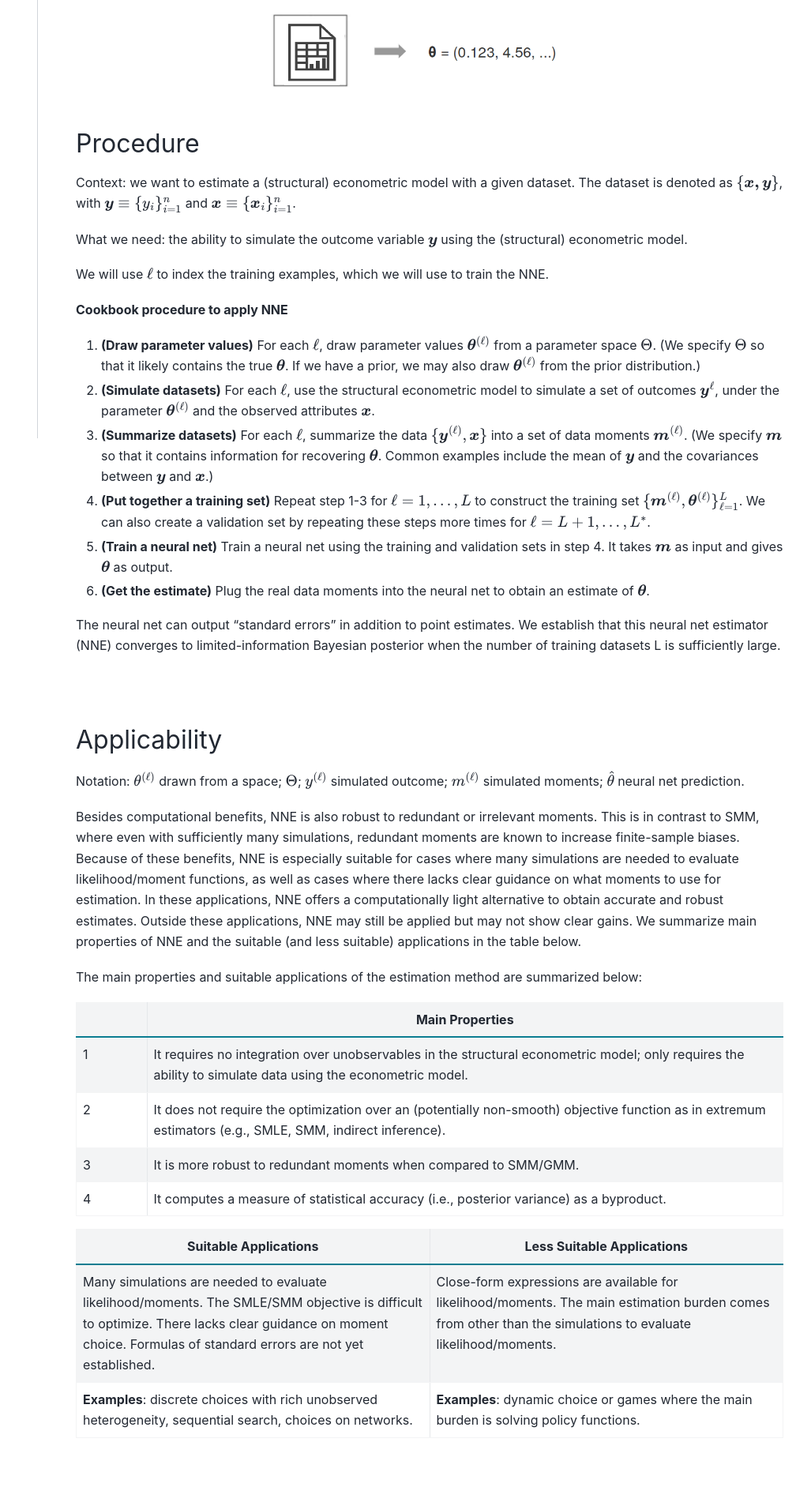
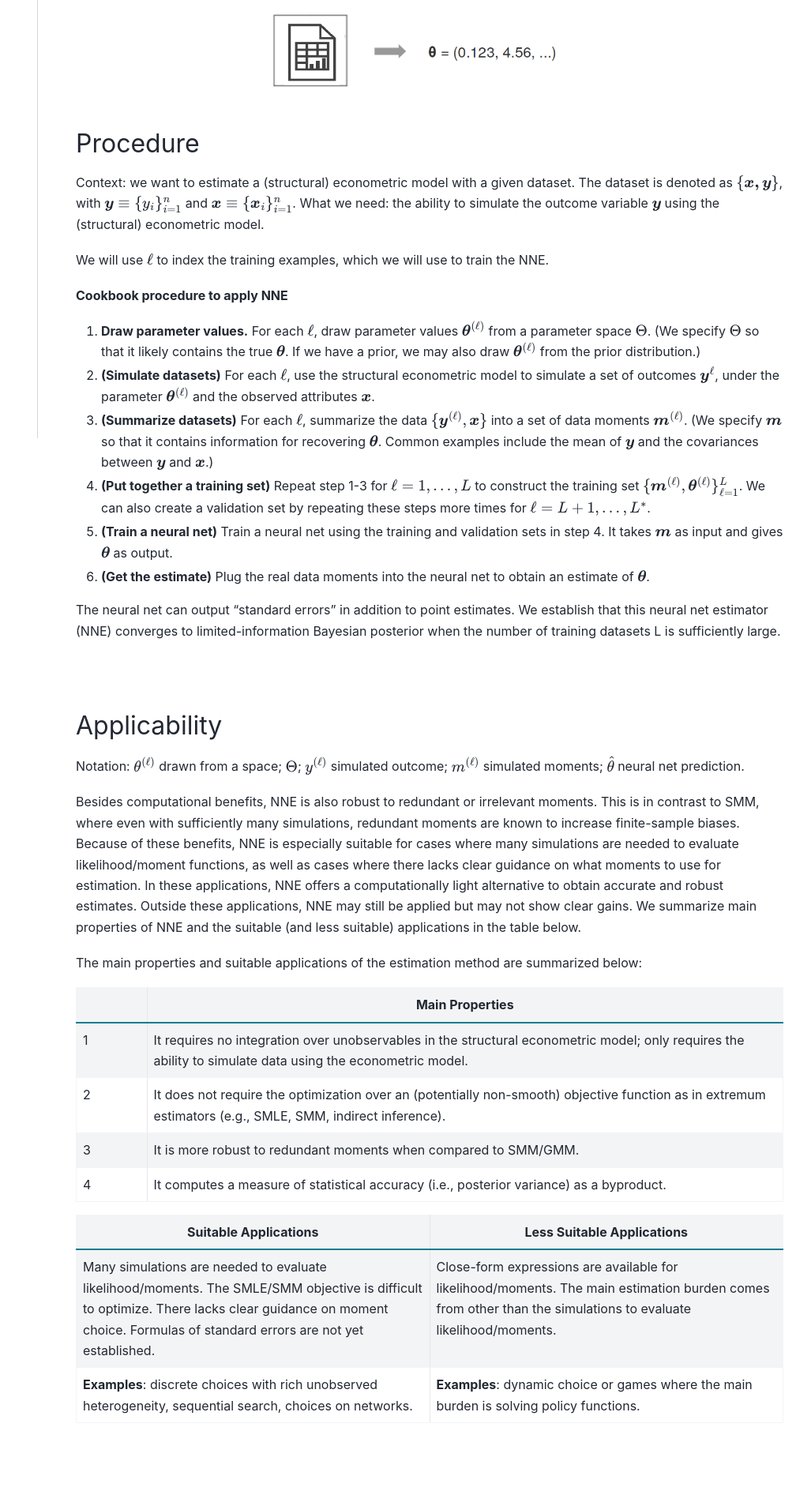
Before and after one commit to nnehome/nnehome.github.io, a Sphinx documentation site: the page built from docs/source/home/home.rst, in a window 1280 px wide. Shown: the part 1314-3221 px from the top of the page at 79% size, without its empty margins (272-1280 px from the left). Built offline with Sphinx 7.4.7 and the PyData theme 0.15.4, drawn with Linux system fonts in a browser that asks for light colours.

Commit message:
some change

```diff
--- a/docs/source/home/home.rst
+++ b/docs/source/home/home.rst
@@ -50,15 +50,13 @@
 Procedure
 ---------------
 
-Context: we want to estimate a (structural) econometric model with a given dataset. The dataset is denoted as :math:`\{\boldsymbol{x, y}\}`, with :math:`\boldsymbol{y}\equiv\{y_i\}_{i=1}^{n}` and :math:`\boldsymbol{x}\equiv\{\boldsymbol{x}_i\}_{i=1}^{n}`.
-
-What we need: the ability to simulate the outcome variable :math:`\boldsymbol{y}` using the (structural) econometric model.
+Context: we want to estimate a (structural) econometric model with a given dataset. The dataset is denoted as :math:`\{\boldsymbol{x, y}\}`, with :math:`\boldsymbol{y}\equiv\{y_i\}_{i=1}^{n}` and :math:`\boldsymbol{x}\equiv\{\boldsymbol{x}_i\}_{i=1}^{n}`. What we need: the ability to simulate the outcome variable :math:`\boldsymbol{y}` using the (structural) econometric model.
 
 We will use :math:`\ell` to index the training examples, which we will use to train the NNE.
 
 **Cookbook procedure to apply NNE**
 
-#. **(Draw parameter values)** For each :math:`\ell`, draw parameter values :math:`\boldsymbol{\theta}^{(\ell)}` from a parameter space :math:`\Theta`. (We specify :math:`\Theta` so that it likely contains the true :math:`\boldsymbol{\theta}`. If we have a prior, we may also draw :math:`\boldsymbol{\theta}^{(\ell)}` from the prior distribution.)
+#. **Draw parameter values.** For each :math:`\ell`, draw parameter values :math:`\boldsymbol{\theta}^{(\ell)}` from a parameter space :math:`\Theta`. (We specify :math:`\Theta` so that it likely contains the true :math:`\boldsymbol{\theta}`. If we have a prior, we may also draw :math:`\boldsymbol{\theta}^{(\ell)}` from the prior distribution.)
 
 #. **(Simulate datasets)** For each :math:`\ell`, use the structural econometric model to simulate a set of outcomes :math:`\boldsymbol{y}^{\ell}`, under the parameter :math:`\boldsymbol{\theta}^{(\ell)}` and the observed attributes :math:`\boldsymbol{x}`.
 
```
